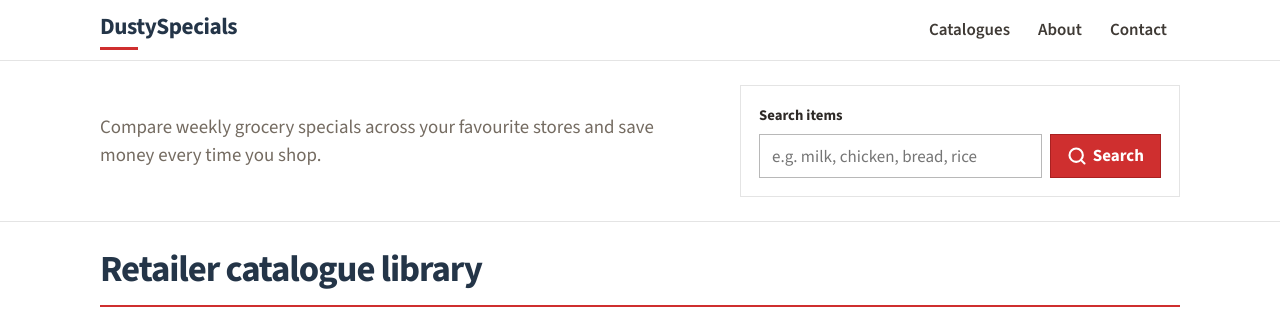
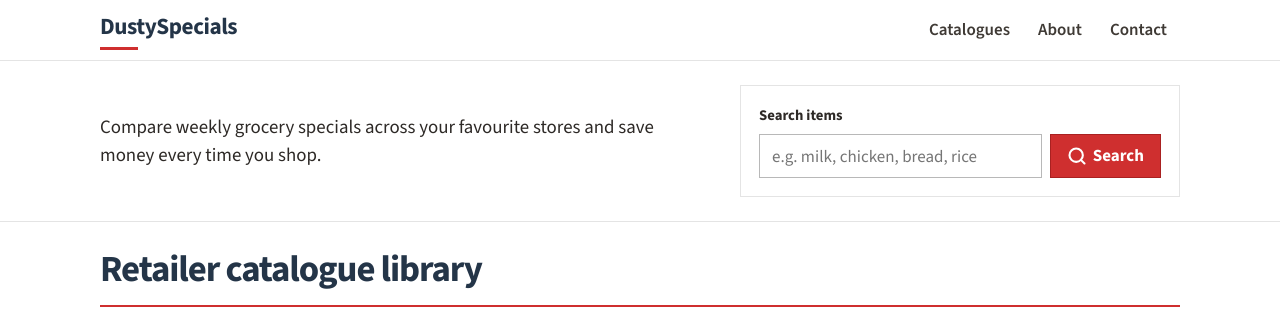
Before and after one commit to BBongwe/Official-DustySpecials, a plain HTML site: page index.html in a window 1280 px wide. Shown: the top 325 px of the page. Drawn offline with nearby package versions, Linux system fonts and the light colour scheme.

Commit message:
Change text color from muted to charcoal

```diff
--- a/styles.css
+++ b/styles.css
@@ -218,7 +218,7 @@
 .intro-copy p {
   max-width: 620px;
   margin-bottom: 0;
-  color: var(--muted);
+  color: var(--charcoal);
   font-size: 1.18rem;
 }
 
```
